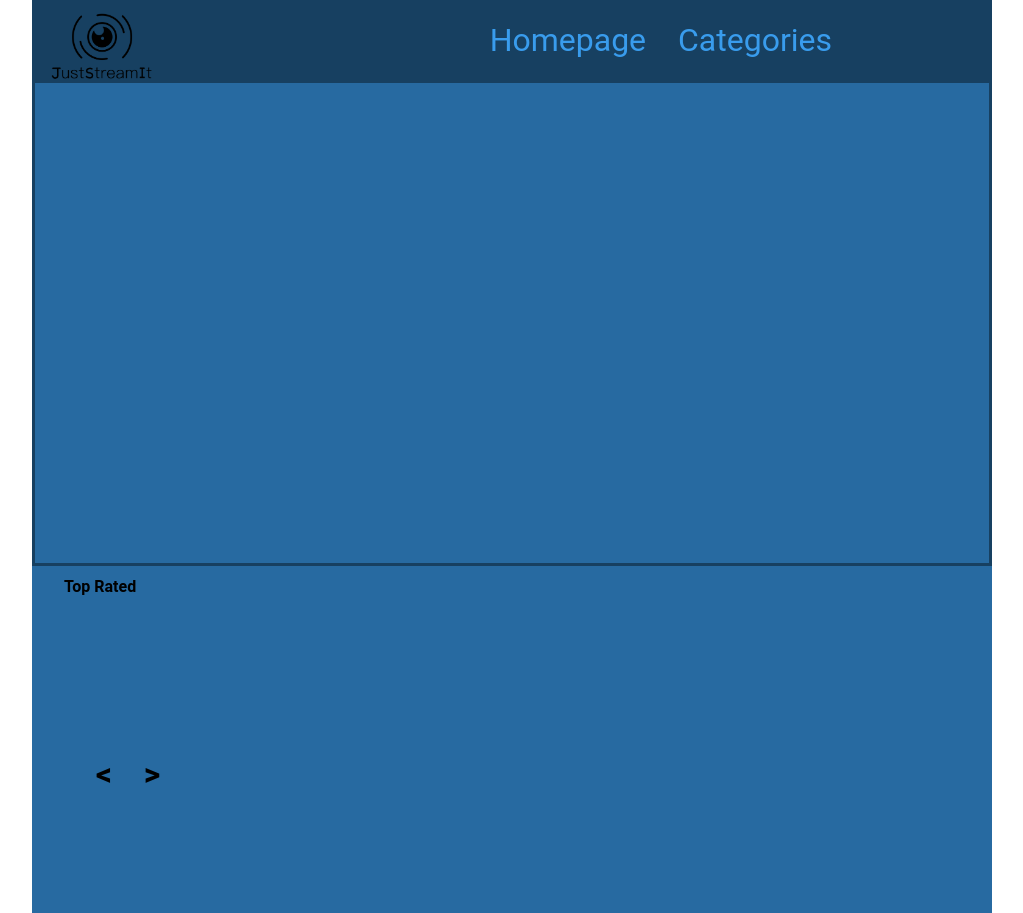
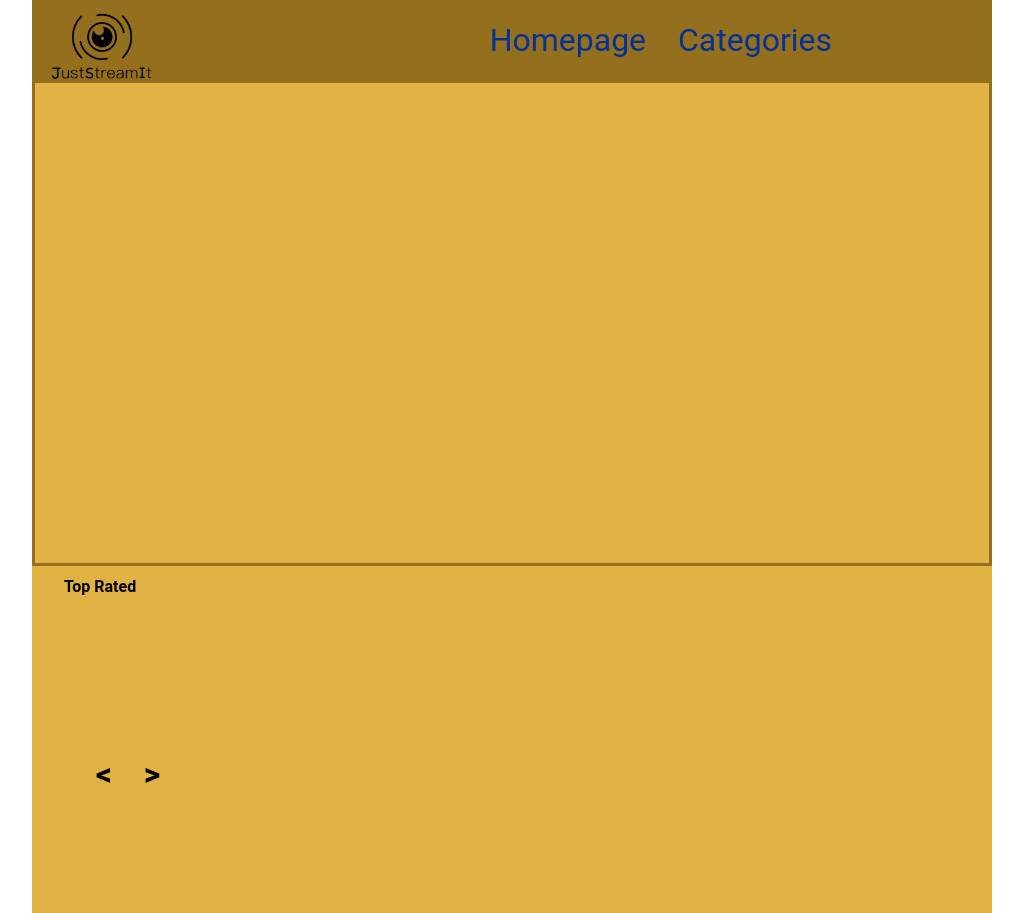
Before and after one commit to DelphinePythonique/projet6, a website: page index.html in a window 1280 px wide. Shown: the top 913 px of the page, without its empty margins (128-1151 px from the left). Drawn offline with Linux system fonts and the light colour scheme; no server answers.

Commit message:
change colors

```diff
--- a/index.html
+++ b/index.html
@@ -13,10 +13,10 @@
          <nav class="proj__header__nav">
             <ul class="proj__header__nav__link"  >
                 <li >
-                    <a href="/">Homepage</a>
+                    <a href="">Homepage</a>
                 </li>
                 <li>
-                     <a href="/">Categories</a>
+                     <a href="">Categories</a>
                 </li>
             </ul>
         </nav>
--- a/sass/proj/_footer.scss
+++ b/sass/proj/_footer.scss
@@ -1,4 +1,4 @@
 .proj__footer{
     background: $colour-primary;
-    color: $colour-secondary;
+    color: $colour-white;
 }
--- a/sass/utils/_variables.scss
+++ b/sass/utils/_variables.scss
@@ -1,6 +1,15 @@
+$colour-primary: #4375E0;
+$colour-secondary:  #94701E;
+$color-background-main: #E0B143;
+$colour-accent: #053294;
+$colour-white: #FFFF;
+$colour-invalid: #3083C7;
+/*
 $colour-primary: #60BCE0;
 $colour-secondary:  #174061;
 $color-background-main: #276AA1;
 $colour-accent: #399CED;
 $colour-white: #fff;
 $colour-invalid: #3083C7;
+
+ */
```
Also changed, not shown: static/css/style.css, 1 other file.
